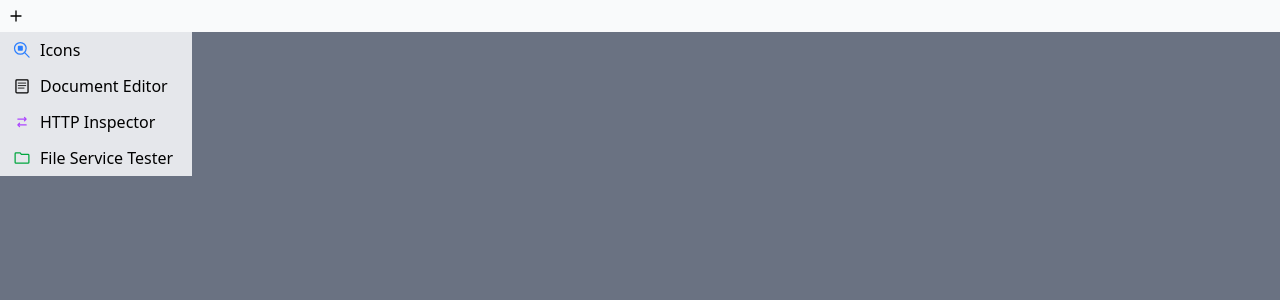
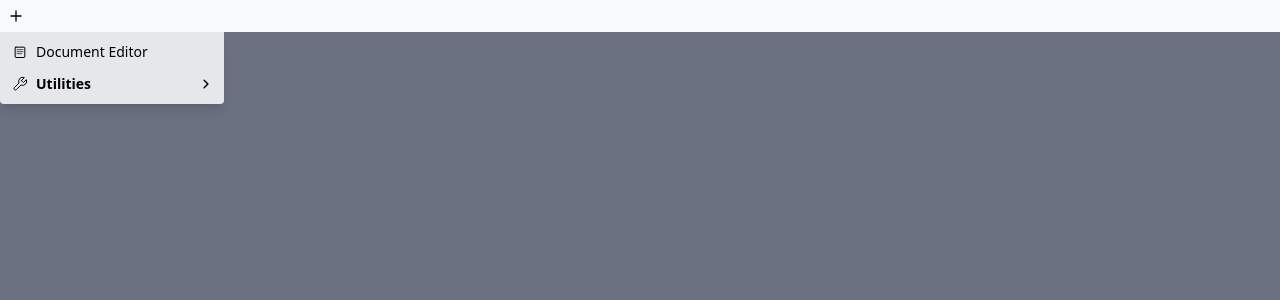
Before and after one commit to AaronBiddle/genesis, a Vue app in the folder frontend/: page / in a window 1280 px wide. Both pictures are taken after a click on the button 16 px from the left and 16 px from the top of the page. Shown: the top 300 px of the page. Built offline with nearby package versions, Linux system fonts and the light colour scheme.

Commit message:
added categories

```diff
--- a/frontend/src/components/WindowSystem/Desktop.vue
+++ b/frontend/src/components/WindowSystem/Desktop.vue
@@ -1,15 +1,36 @@
 <script setup lang="ts">
-import { ref } from 'vue';
+import { ref, computed } from 'vue';
 import { apps, type App } from './apps'; // Updated import path
 import Window from './Window.vue'; // Import the Window component
 import { addWindow, windows } from './WindowManager'; // Import from WindowManager
 import { svgIcons } from "@/components/Icons/SvgIcons"; // Import the icons map
+import { categoryConfigs, defaultCategoryIcon } from './categories'; // Import category config
+
+// Define types for the items in the dropdown list
+interface CategoryItem {
+  type: 'category';
+  name: string;
+  iconId: string;
+  isExpanded: boolean;
+}
+
+interface AppItem {
+  type: 'app';
+  appData: App;
+  isInCategory: boolean; // For styling indentation
+}
+
+type DropdownItem = CategoryItem | AppItem;
 
 const showAppDropdown = ref(false);
-// const openWindows = ref<App[]>([]); // Remove local state, use WindowManager's state
+const expandedCategories = ref<Set<string>>(new Set()); // Track expanded categories
 
 function toggleAppDropdown() {
   showAppDropdown.value = !showAppDropdown.value;
+  if (!showAppDropdown.value) {
+    // Optional: Collapse categories when closing the dropdown
+    // expandedCategories.value.clear();
+  }
 }
 
 function launchApp(app: App) {
@@ -17,6 +38,57 @@ function launchApp(app: App) {
   addWindow(app); // Use WindowManager to add the window
   showAppDropdown.value = false; // Close dropdown after selection
 }
+
+function toggleCategory(categoryName: string) {
+  if (expandedCategories.value.has(categoryName)) {
+    expandedCategories.value.delete(categoryName);
+  } else {
+    expandedCategories.value.add(categoryName);
+  }
+}
+
+// Computed property to structure apps by category
+const groupedItems = computed<DropdownItem[]>(() => {
+  const items: DropdownItem[] = [];
+  const processedCategories = new Set<string>();
+
+  apps.forEach(app => {
+    const categoryName = app.category;
+
+    if (categoryName) {
+      // Add category header if not already processed
+      if (!processedCategories.has(categoryName)) {
+        const config = categoryConfigs[categoryName];
+        const isExpanded = expandedCategories.value.has(categoryName);
+        items.push({
+          type: 'category',
+          name: categoryName,
+          iconId: config?.iconId || defaultCategoryIcon,
+          isExpanded: isExpanded,
+        });
+        processedCategories.add(categoryName);
+      }
+
+      // Add app item *if* its category is expanded
+      if (expandedCategories.value.has(categoryName)) {
+        items.push({
+          type: 'app',
+          appData: app,
+          isInCategory: true, // Mark as belonging to a category
+        });
+      }
+    } else {
+      // App without category - always show
+      items.push({
+        type: 'app',
+        appData: app,
+        isInCategory: false,
+      });
+    }
+  });
+
+  return items;
+});
 </script>
 
 <template>
@@ -32,18 +104,39 @@ function launchApp(app: App) {
     </div>
 
     <!-- App Dropdown -->
-    <div v-if="showAppDropdown" class="absolute top-8 left-0 w-48 bg-gray-200 z-10">
-       <ul>
-         <li v-for="app in apps" :key="app.id"
-             @click="launchApp(app)"
-             class="flex items-center px-3 py-1.5 hover:bg-gray-100 cursor-pointer">
-           <span
-             class="mr-2"
-             :class="app.iconColor || ''"
-             v-html="svgIcons.get(app.iconId) || ''"
-           ></span> <!-- Use iconId to look up icon -->
-           <span>{{ app.title }}</span> <!-- Use title -->
-         </li>
+    <div v-if="showAppDropdown" class="absolute top-8 left-0 w-56 bg-gray-200 z-10 shadow-lg rounded-b max-h-96 overflow-y-auto"> <!-- Increased width, added shadow/rounding, max-height -->
+       <ul class="py-1">
+         <template v-for="(item, index) in groupedItems" :key="item.type === 'category' ? item.name : item.appData.id + '-' + index">
+           <!-- Category Header -->
+           <li v-if="item.type === 'category'"
+               @click="toggleCategory(item.name)"
+               class="flex items-center px-3 py-1.5 hover:bg-gray-300 cursor-pointer font-semibold text-sm select-none">
+             <span
+               class="mr-2 w-4 h-4 flex items-center justify-center"
+               v-html="svgIcons.get(item.iconId) || ''"
+             ></span>
+             <span class="flex-grow">{{ item.name }}</span>
+             <!-- Expander Icon -->
+             <svg xmlns="http://www.w3.org/2000/svg" fill="none" viewBox="0 0 24 24" stroke-width="3" stroke="currentColor"
+                  class="w-3 h-3 transition-transform duration-150"
+                  :class="{ 'rotate-90': item.isExpanded }">
+               <path stroke-linecap="round" stroke-linejoin="round" d="m8.25 4.5 7.5 7.5-7.5 7.5" />
+             </svg>
+           </li>
+
+           <!-- App Item -->
+           <li v-else-if="item.type === 'app'"
+               @click="launchApp(item.appData)"
+               class="flex items-center py-1.5 hover:bg-gray-100 cursor-pointer text-sm"
+               :class="{ 'pl-7 pr-3': item.isInCategory, 'px-3': !item.isInCategory }"> <!-- Indent if in category -->
+              <span
+                class="mr-2 w-4 h-4 flex items-center justify-center"
+                :class="item.appData.iconColor || ''"
+                v-html="svgIcons.get(item.appData.iconId) || ''"
+              ></span>
+              <span>{{ item.appData.title }}</span>
+           </li>
+         </template>
        </ul>
     </div>
 
@@ -64,4 +157,19 @@ function launchApp(app: App) {
 
 <style scoped>
 /* Add any component-specific styles here */
+/* Style for scrollbar if needed */
+.overflow-y-auto::-webkit-scrollbar {
+  width: 6px;
+}
+.overflow-y-auto::-webkit-scrollbar-track {
+  background: #f1f1f1;
+  border-radius: 10px;
+}
+.overflow-y-auto::-webkit-scrollbar-thumb {
+  background: #a0a0a0;
+  border-radius: 10px;
+}
+.overflow-y-auto::-webkit-scrollbar-thumb:hover {
+  background: #808080;
+}
 </style>
--- a/frontend/src/components/WindowSystem/apps.ts
+++ b/frontend/src/components/WindowSystem/apps.ts
@@ -24,6 +24,14 @@ export interface App {
 
 export const apps: App[] = [
   {
+    id: "document-editor",
+    title: "Document Editor",
+    iconId: "document", // Assuming 'docs' icon exists
+    appComponent: DocumentEditor,
+    initialWidth: 450,
+    initialHeight: 500,
+  },
+  {
     id: "icons",
     title: "Icons",
     iconId: "icons",
@@ -31,14 +39,7 @@ export const apps: App[] = [
     iconColor: 'text-blue-500', // Tailwind class
     titleBarColor: 'bg-blue-200', // Tailwind class
     titleColor: 'text-gray-800', // Tailwind class
-  },
-  {
-    id: "document-editor",
-    title: "Document Editor",
-    iconId: "document", // Assuming 'docs' icon exists
-    appComponent: DocumentEditor,
-    initialWidth: 450,
-    initialHeight: 500,
+    category: 'Utilities',
   },
   {
     id: "http-inspector",
@@ -50,7 +51,7 @@ export const apps: App[] = [
     titleColor: 'text-purple-900', // Dark purple for the title text
     initialWidth: 700, // A bit wider for the log display
     initialHeight: 600, // Taller to show more log entries
-    category: 'Development' // Categorize as a development tool
+    category: 'Utilities',
   },
   {
     id: "file-service-tester",
@@ -62,6 +63,6 @@ export const apps: App[] = [
     titleColor: 'text-green-900',
     initialWidth: 500,
     initialHeight: 550,
-    category: 'Development'
+    category: 'Utilities',
   }
 ];
--- /dev/null
+++ b/frontend/src/components/WindowSystem/categories.ts
@@ -0,0 +1,19 @@
+export interface CategoryConfig {
+    iconId: string; // Icon ID from svgIcons map
+    // Add other category-specific config later if needed
+    // e.g., defaultTitleBarColor?: string;
+  }
+
+  // Map category names (case-sensitive) to their configurations
+  export const categoryConfigs: Record<string, CategoryConfig> = {
+    Utilities: {
+      iconId: 'utilities', // Assuming 'utilities' icon exists in svgIcons
+    },
+    // Add other categories here as needed
+    // Example:
+    // Development: {
+    //   iconId: 'code',
+    // }
+  };
+
+  export const defaultCategoryIcon = 'folder'; // Fallback icon ID
```
